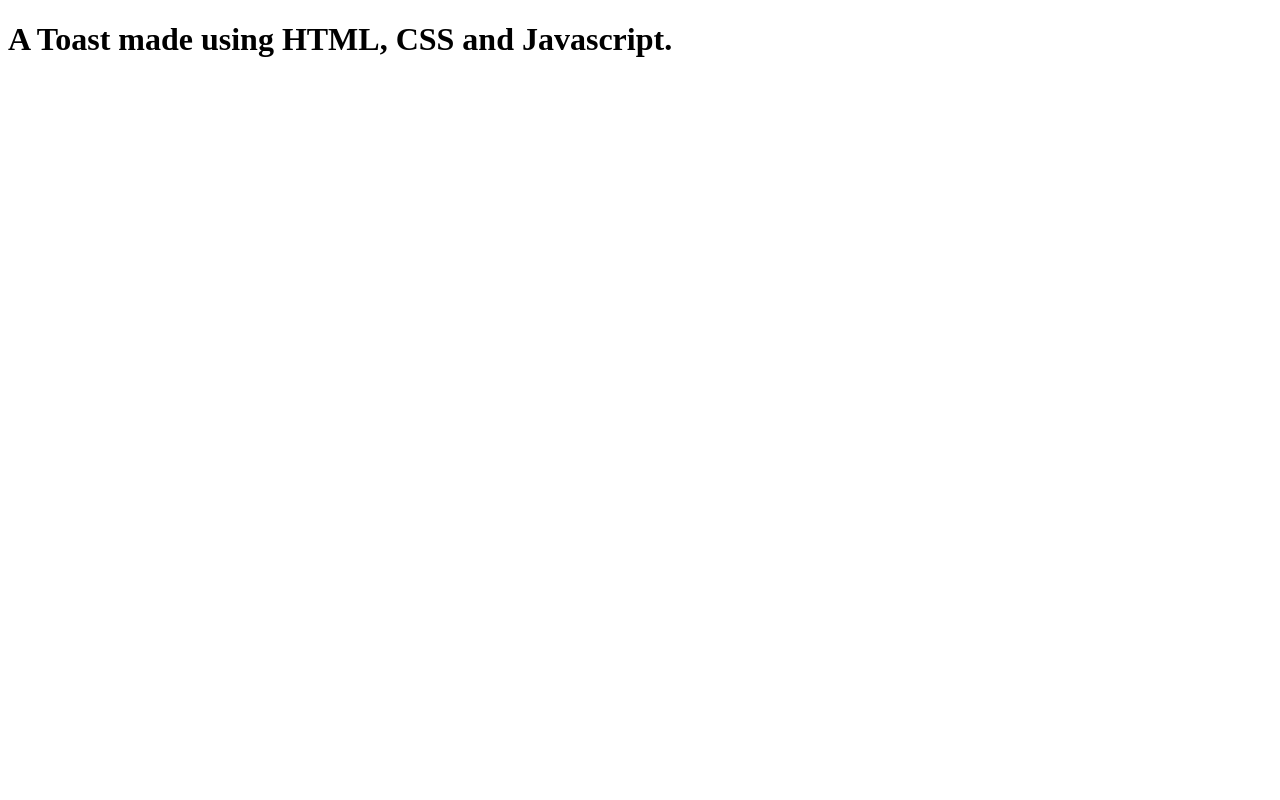
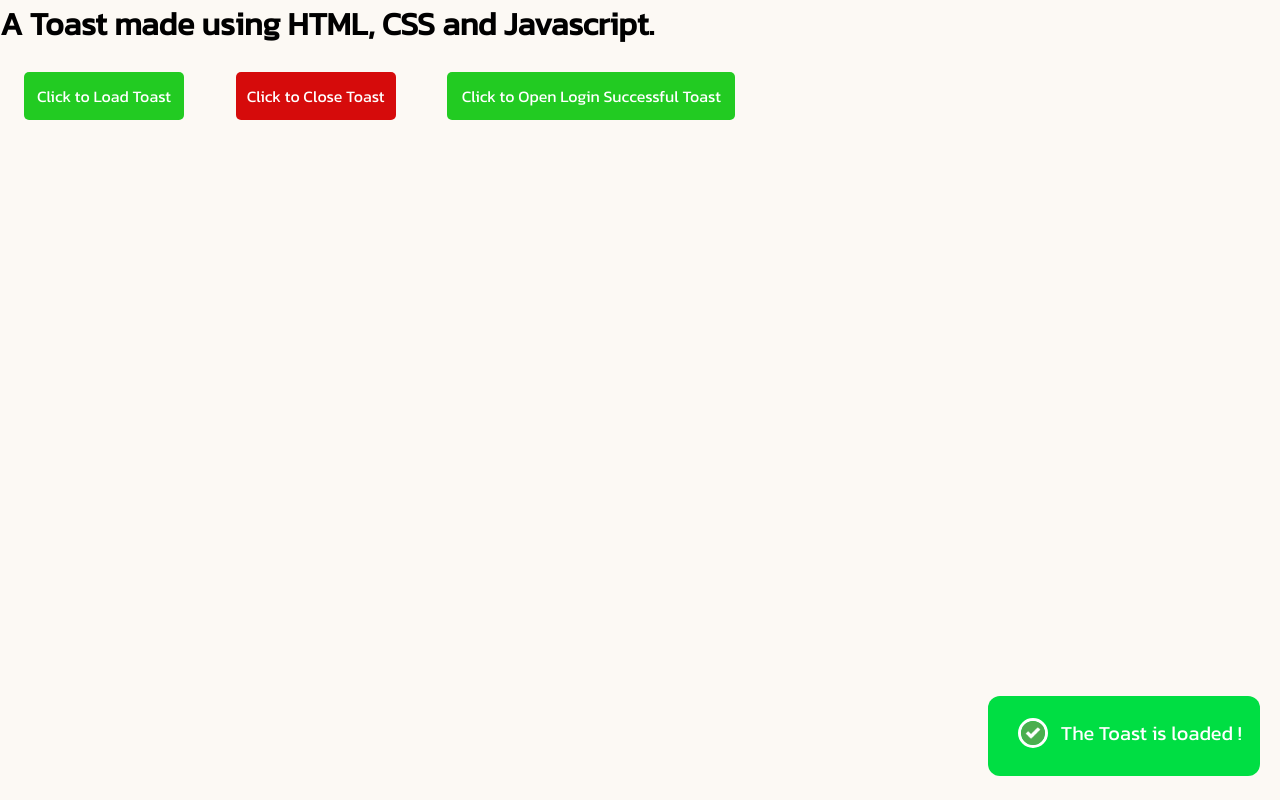
Before and after one commit to hellolalit/toast, a plain HTML site: page index.html in a window 1280 px wide. Drawn offline with Linux system fonts and the light colour scheme.

Commit message:
styled toast and html page

```diff
--- a/css/homepage.css
+++ b/css/homepage.css
@@ -1,8 +1,8 @@
-/* titillium-web-200 - latin */
+/* Kanit 400 regular */
 @font-face {
     font-family: "Kanit";
-    font-style: Regular;
-    font-weight: 400;
+    /* font-style: Regular;
+    font-weight: 400; */
     src: url("../assets/fonts/Kanit/Kanit-Regular.ttf");
 }
 
@@ -14,5 +14,89 @@
 }
 
 body {
-    background: rgb(255, 241, 215);
+    background: rgb(252, 249, 244);
 }
+
+.openToast {
+    border: none;
+    border-radius: 5px;
+    height: 3rem;
+    width: 10rem;
+    background: rgb(34, 203, 34);
+    color: white;
+    margin: 1.5rem;
+    font-size: 16px;
+}
+
+.openToast:active {
+    transform: scale(0.98);
+    /* Scaling button to 0.98 to its original size */
+    box-shadow: 3px 2px 22px 1px rgba(0, 0, 0, 0.24);
+    /* Lowering the shadow */
+}
+
+.closeToast {
+    border: none;
+    border-radius: 5px;
+    height: 3rem;
+    width: 10rem;
+    background: rgb(214, 11, 11);
+    color: white;
+    margin: 1.5rem;
+    font-size: 16px;
+}
+
+.closeToast:active {
+    transform: scale(0.98);
+    /* Scaling button to 0.98 to its original size */
+    box-shadow: 3px 2px 22px 1px rgba(0, 0, 0, 0.24);
+    /* Lowering the shadow */
+}
+
+.openLoginToast {
+    border: none;
+    border-radius: 5px;
+    height: 3rem;
+    width: 18rem;
+    background: rgb(34, 203, 34);
+    color: white;
+    margin: 1.5rem;
+    font-size: 16px;
+}
+
+.openLoginToast:active {
+    transform: scale(0.98);
+    /* Scaling button to 0.98 to its original size */
+    box-shadow: 3px 2px 22px 1px rgba(0, 0, 0, 0.24);
+    /* Lowering the shadow */
+}
+
+.toast {
+    display: flex;
+    justify-content: center;
+    align-items: center;
+    position: fixed;
+    bottom: 3%;
+    right: 1.6%;
+    background: rgb(0, 222, 67);
+    border-radius: 12px;
+    font-weight: 500;
+    height: 5rem;
+    width: 17rem;
+    /* transform: translate(-50%, -50%); */
+    z-index: 10000;
+}
+
+.toast img {
+    min-width: 30px;
+    max-height: 30px;
+    margin: 0.2rem 0.8rem;
+    border: 3.5px solid white;
+    border-radius: 50%;
+}
+
+.toast p {
+    font-size: 20px;
+    margin-bottom: 0.4rem;
+    color: white;
+}
--- a/index.html
+++ b/index.html
@@ -4,14 +4,26 @@
 		<meta charset="utf-8" />
 		<meta http-equiv="X-UA-Compatible" content="IE=edge" />
 		<meta name="viewport" content="width=device-width, initial-scale=1" />
-		<meta name="description" content="" />
-		<meta name="author" content="" />
-		<link rel="icon" href="../../favicon.ico" />
+		<link rel="stylesheet" type="text/css" href="./css/homepage.css" />
+		<title>Toast</title>
+	</head>
+	<body>
+		<h1 id="homeHead" class="homeHead">
+			A Toast made using HTML, CSS and Javascript.
+		</h1>
 
-		<title>Toast</title>
-
-		<body>
-			<h1>A Toast made using HTML, CSS and Javascript.</h1>
-		</body>
-	</head>
+		<div id="buttonContainer" class="buttonContainer">
+			<button id="openToast" class="openToast">Click to Load Toast</button>
+			<button id="closeToast" class="closeToast">Click to Close Toast</button>
+			<button id="openLoginToast" class="openLoginToast">
+				Click to Open Login Successful Toast
+			</button>
+		</div>
+		<div id="toast" class="toast">
+			<span><img src="./assets/img/accept.png" alt="logo" /></span>
+			<span>
+				<p>The Toast is loaded !</p>
+			</span>
+		</div>
+	</body>
 </html>
```
Also changed, not shown: assets/img/accept.png (added), assets/img/remove.png (added), assets/img/remove_design2.png (added).
